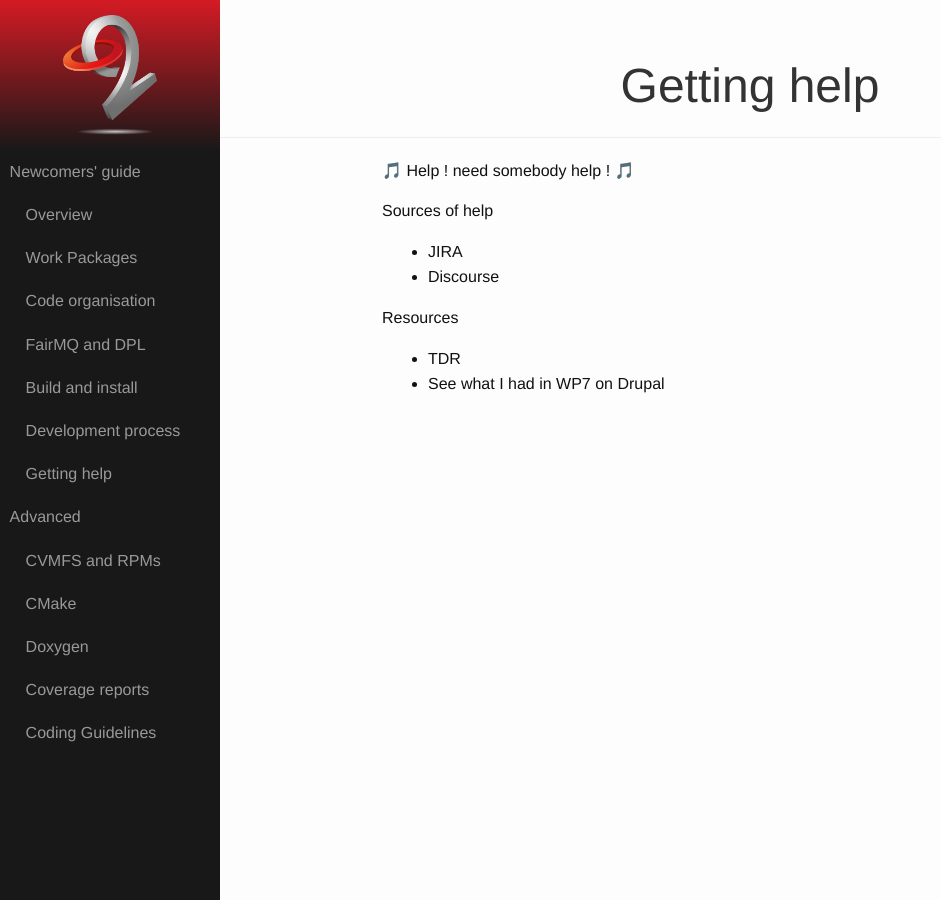
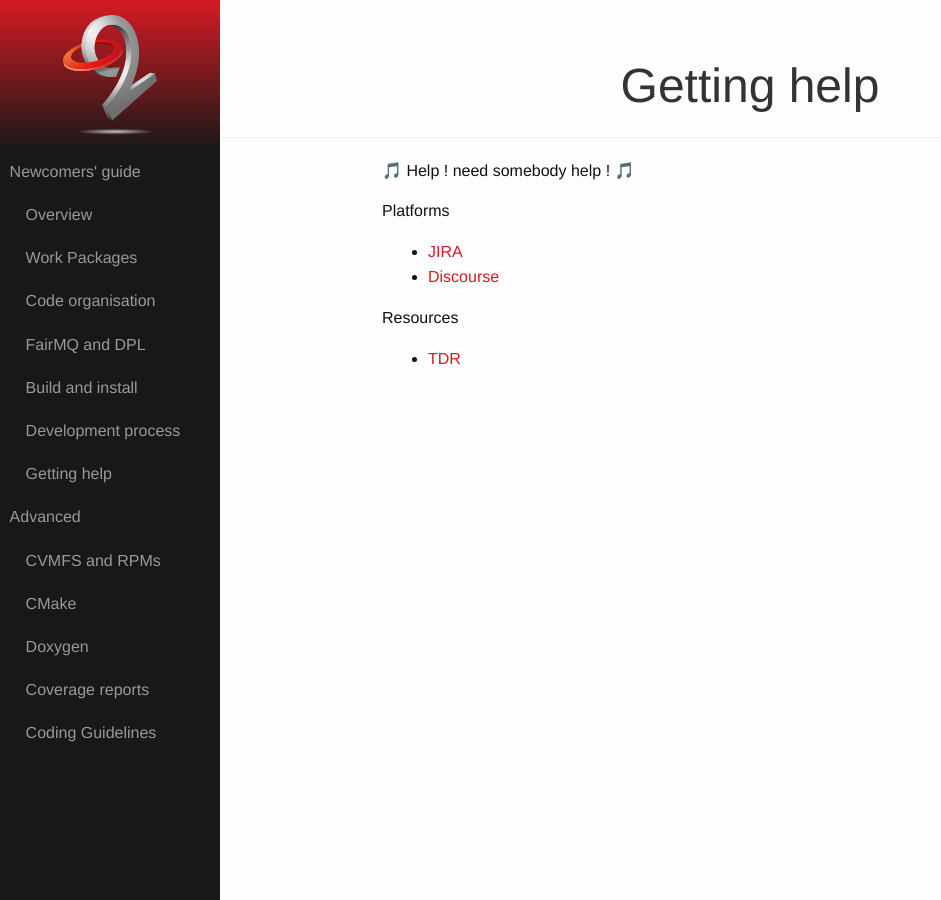
Before and after one commit to AliceO2Group/AliceO2Group.github.io, a Jekyll site: the page built from quickstart/help.markdown, in a window 1280 px wide. Shown: the whole page, without its empty margins (0-941 px from the left). Built offline with Jekyll 4.4.1, drawn with Linux system fonts in a browser that asks for light colours; emoji names are drawn with the system emoji font.

Commit message:
Update help.markdown

```diff
--- a/quickstart/help.markdown
+++ b/quickstart/help.markdown
@@ -5,10 +5,9 @@ layout: main
 
 :musical_note: Help ! need somebody help ! :musical_note:
 
-Sources of help
-- JIRA
-- Discourse
+Platforms
+- [JIRA](https://alice.its.cern.ch)
+- [Discourse](https://alice-talk.web.cern.ch)
 
 Resources
-- TDR
-- See what I had in WP7 on Drupal
+- [TDR](https://alice-o2.web.cern.ch/system/files/ALICE_O2_TDR_2015_11_30.pdf)
```
